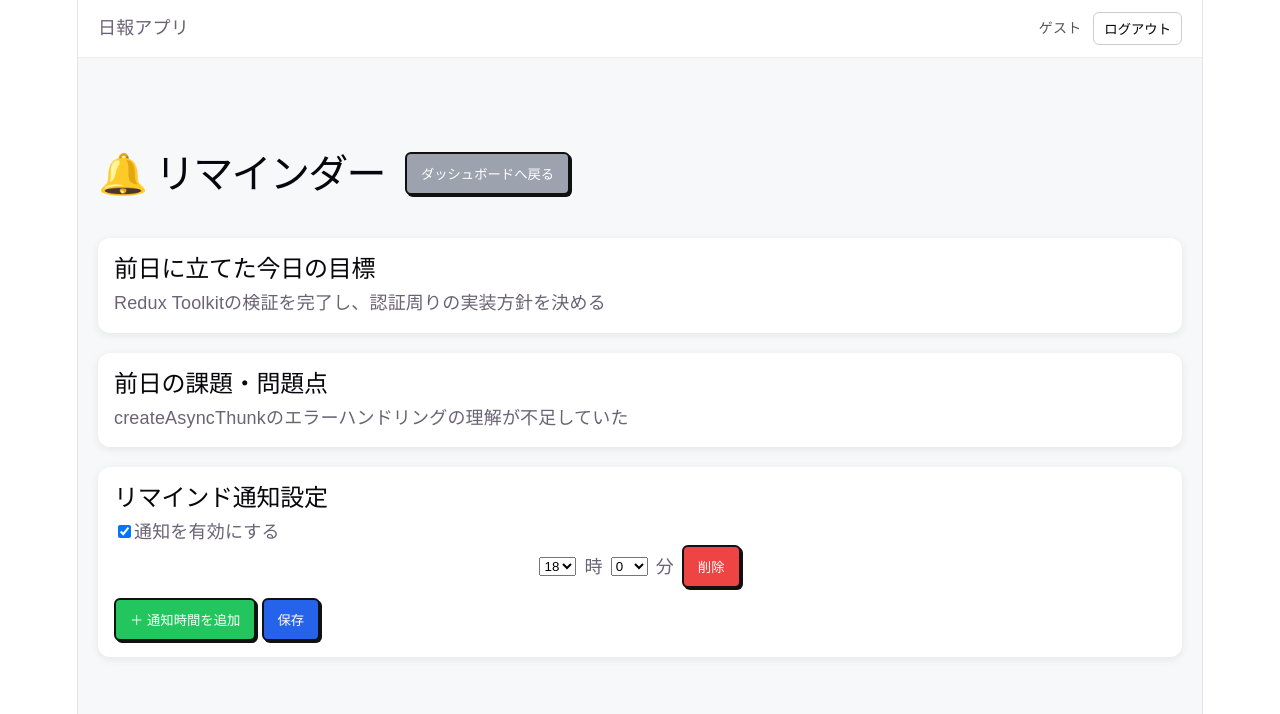
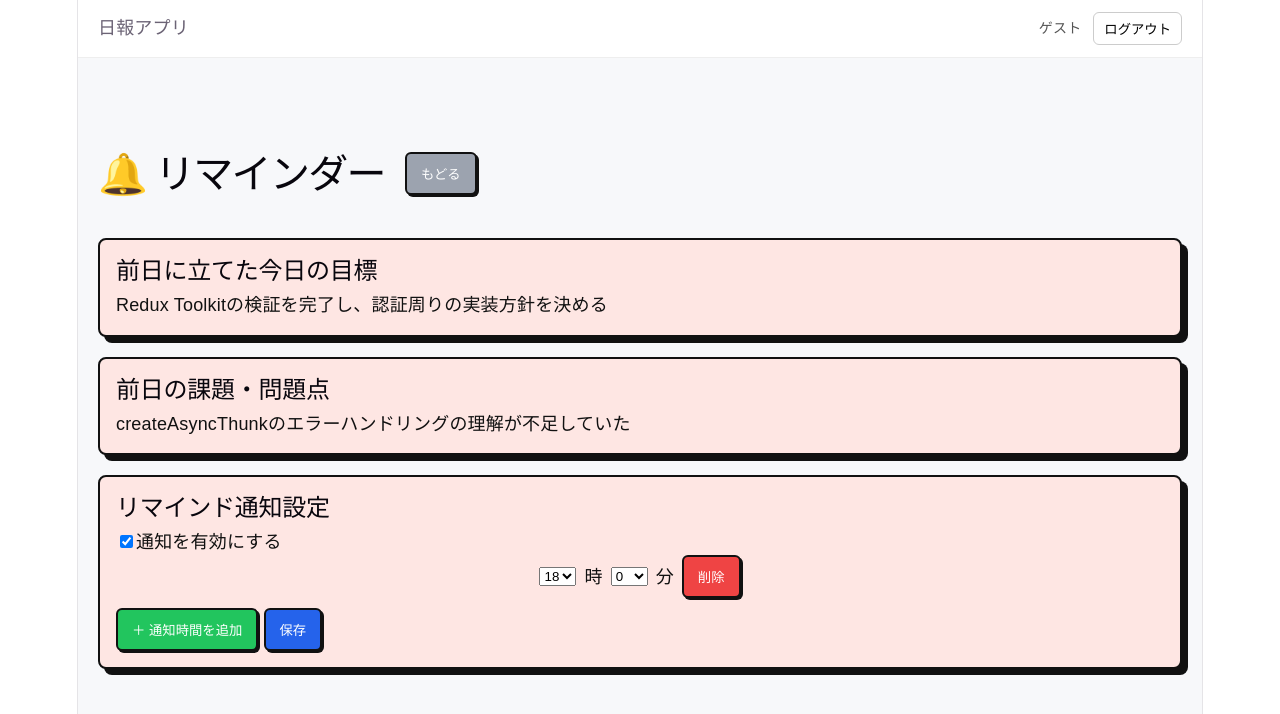
Before and after one commit to tokoMatsubara/Nippo_group7, a React app in the folder frontend/: page /remind in a window 1280 px wide. Shown: the top 714 px of the page. Built offline with nearby package versions, Linux system fonts and the light colour scheme; the HTML template or start-up script is replaced by a standard one.

Commit message:
カード、ボタンのデザイン変更および適用

```diff
--- a/frontend/src/pages/CreateReport.jsx
+++ b/frontend/src/pages/CreateReport.jsx
@@ -241,7 +241,7 @@ function CreateReport() {
         </div>
       </header>
 
-      <div className="card">
+      <div className="card-56">
 
         <div className="section-card card">
           <h3>日付</h3>
--- a/frontend/src/pages/DailyList.jsx
+++ b/frontend/src/pages/DailyList.jsx
@@ -84,7 +84,7 @@ export default function DailyList() {
                     className="backButton"
                     onClick={() => navigate("/dashboard")}
                 >
-                    ダッシュボードへ戻る
+                    もどる
                 </button>
             </div>
 
@@ -98,7 +98,7 @@ export default function DailyList() {
                 {days.map((day) => (
                     <button
                         key={day}
-                        className={`dayButton ${selectedDay === day ? "active" : ""}`}
+                        className={`button-56 ${selectedDay === day ? "active" : ""}`}
                         onClick={() => setSelectedDay(day)}
                     >
                         {day} {hasDaily(day) ? "●" : "○"}
--- a/frontend/src/pages/Dashboard.jsx
+++ b/frontend/src/pages/Dashboard.jsx
@@ -82,7 +82,7 @@ export default function Dashboard() {
             </div>
 
             {/* リマインド */}
-            <section className="card-56">
+            <section className="card">
 
                 <h2 className="remindTitle">明日の目標と課題</h2>
 
--- a/frontend/src/pages/Remind.jsx
+++ b/frontend/src/pages/Remind.jsx
@@ -56,7 +56,7 @@ function Remind() {
           className="backButton"
           onClick={handleClose}
         >
-          ダッシュボードへ戻る
+          もどる
         </button>
       </div>
 
--- a/frontend/src/styles/common.css
+++ b/frontend/src/styles/common.css
@@ -13,16 +13,6 @@
     padding-left: 20px;
     padding-right: 20px;
     padding-bottom: 20px;
-}
-
-/* 共通カード */
-.card {
-    background: white;
-    border-radius: 12px;
-    padding: 16px;
-    box-shadow: 0 2px 8px rgba(0, 0, 0, 0.08);
-    text-align: left;
-    margin-bottom: 20px;
 }
 
 /* 共通ボタン（青統一） */
@@ -171,7 +161,8 @@
     background-color: #ffdeda;
 }
 
-.card-56 {
+.card {
+    text-align: left;
     position: relative;
 
     background: #fee6e3;
```
